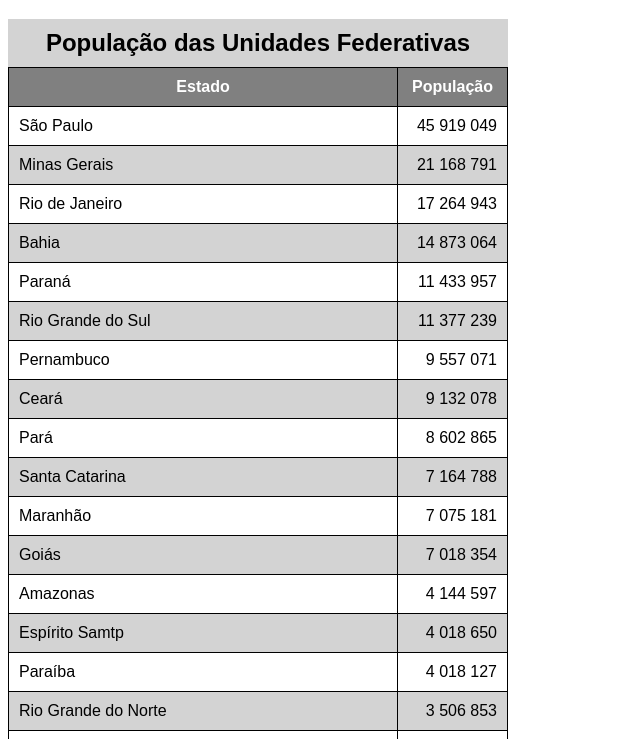
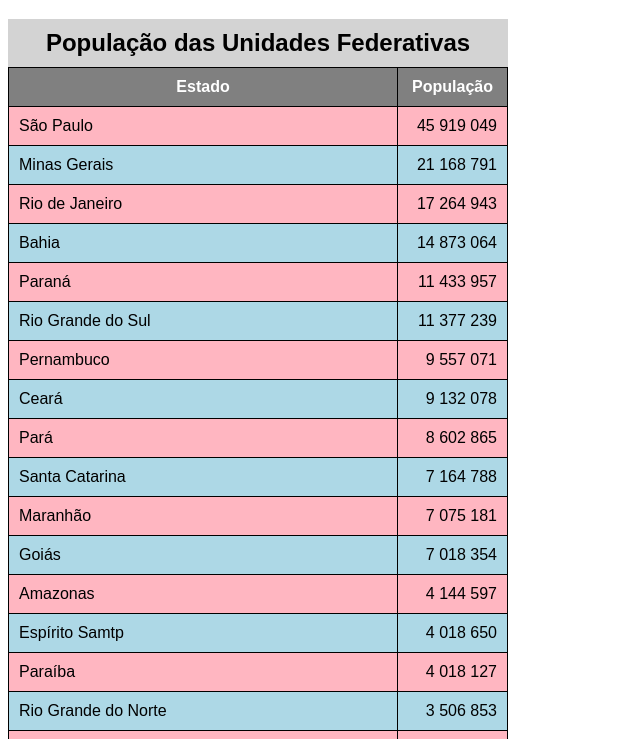
Before and after one commit to gabvillela/html-css, a plain HTML site: page exercícios/ex023 tabelas/tabela002.html in a window 1280 px wide. Shown: the part 61-800 px from the top of the page, without its empty margins (0-640 px from the left). Drawn offline with Linux system fonts and the light colour scheme.

Commit message:
testando tabela zebrada com cores

```diff
--- a/exercícios/ex023 tabelas/tabela002.html
+++ b/exercícios/ex023 tabelas/tabela002.html
@@ -32,17 +32,17 @@
             color: white;
         }
 
-        tbody tr:nth-child(2n) {
-            background-color: lightgray;
+        tbody tr:nth-child(odd) {
+            background-color: lightpink;
+        }
 
+        tr:nth-child(even) {
+            background-color: lightblue;
         }
 
         .num {
             text-align: right;
         }
-
-
-
 
     </style>
 </head>
```
